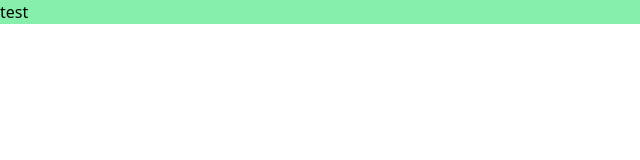
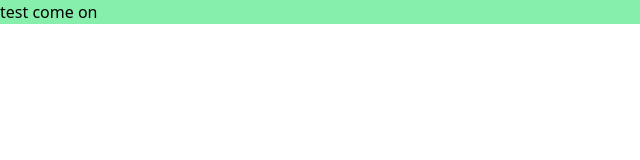
Before and after one commit to Ryunosuke-Tanaka-sti/mypage-server, a website: page public/index.html in a window 1280 px wide. Shown: the full height of the page, 0-640 px from the left. Drawn offline with Linux system fonts and the light colour scheme.

Commit message:
test:workflow test

```diff
--- a/public/index.html
+++ b/public/index.html
@@ -9,7 +9,7 @@
 </head>
 
 <body>
-    <header class="bg-green-300">test</header>
+    <header class="bg-green-300">test come on</header>
 </body>
 
 </html>
```
